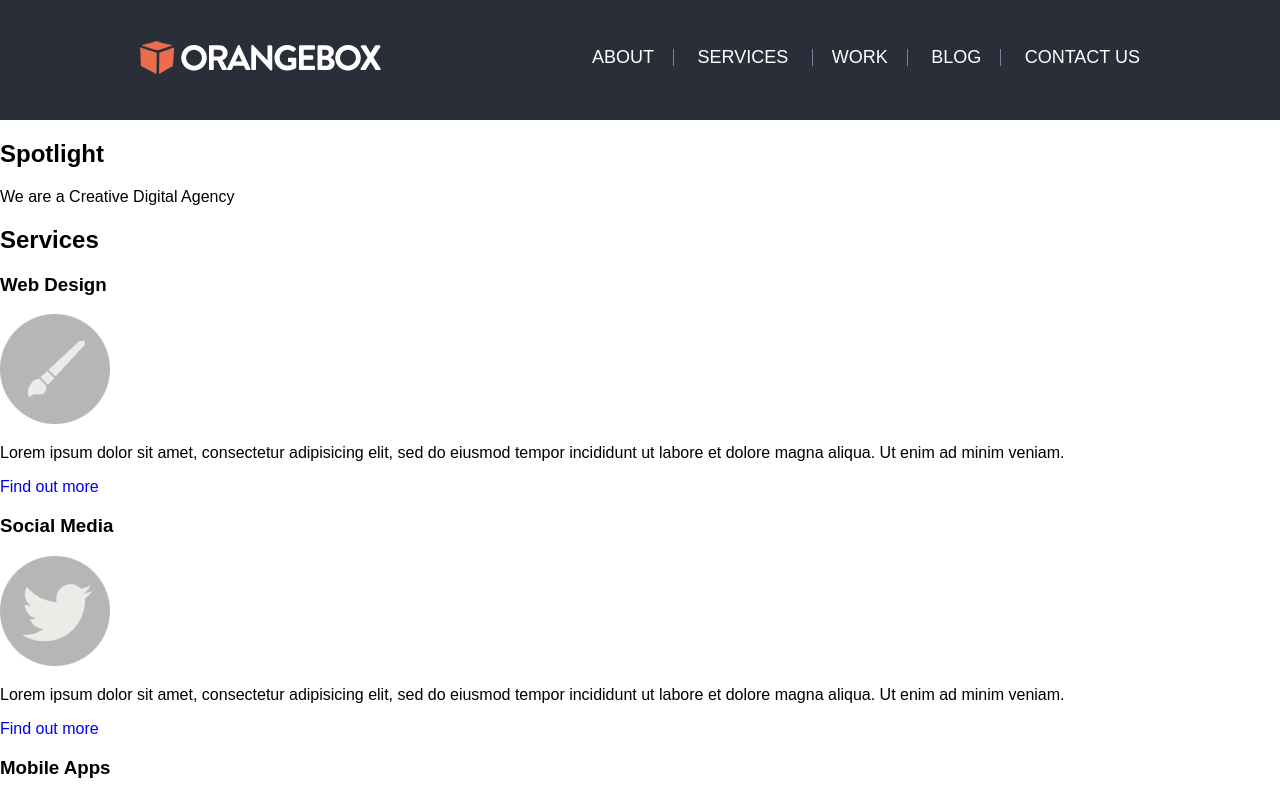
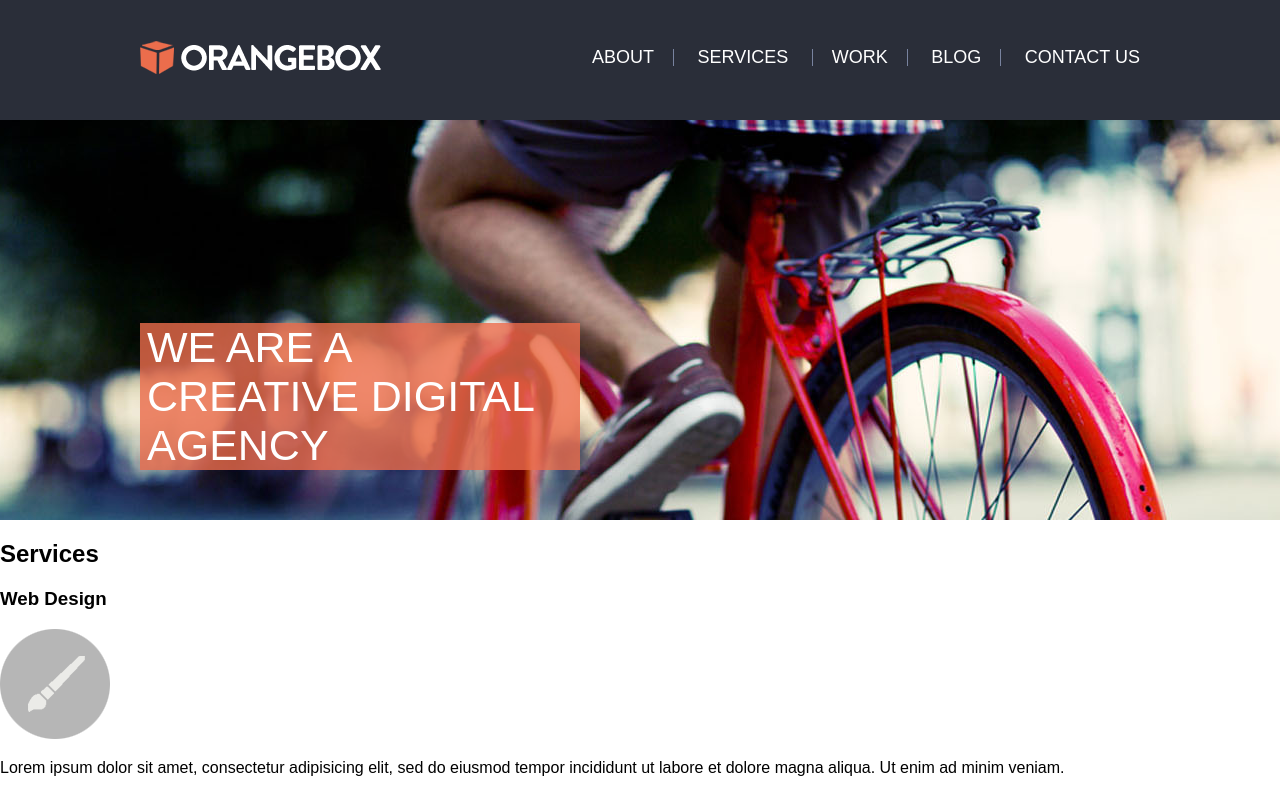
Before and after one commit to adelaossa/orangebox, a plain HTML site: page index.html in a window 1280 px wide. Shown: the top 790 px of the page. Drawn offline with Linux system fonts and the light colour scheme.

Commit message:
CSS Spotlight

```diff
--- a/index.html
+++ b/index.html
@@ -33,9 +33,11 @@
     </div>
   </header>
 
-  <section>
-    <h2>Spotlight</h2>
-    <p>We are a Creative Digital Agency</p>
+  <section id="spotlight">
+    <div class="wrapper">
+      <h2>Spotlight</h2>
+      <p>We are a Creative Digital Agency</p>
+    </div>
   </section>
 
   <section>
--- a/screen.css
+++ b/screen.css
@@ -89,3 +89,33 @@ nav ul li ul{
   position:relative;
   width:1000px;
 }
+
+#spotlight{
+  background:url(img/banner.jpg) no-repeat center top;
+}
+
+#spotlight .wrapper{
+  height:400px;
+}
+
+#spotlight h2{
+  display:none;
+}
+
+#spotlight p{
+  background:rgba(235,108,76,0.8);
+  bottom:50px;
+  color:white;
+  font-family:"Brandon Grotesque Regular", Arial, sans-serif;
+  font-size:43px;
+  left:0;
+  margin:0;
+  padding:0 7px;
+  position:absolute;
+  text-transform:uppercase;
+  width:426px;
+}
+
+ /**
+  * Classes
+  */
```
